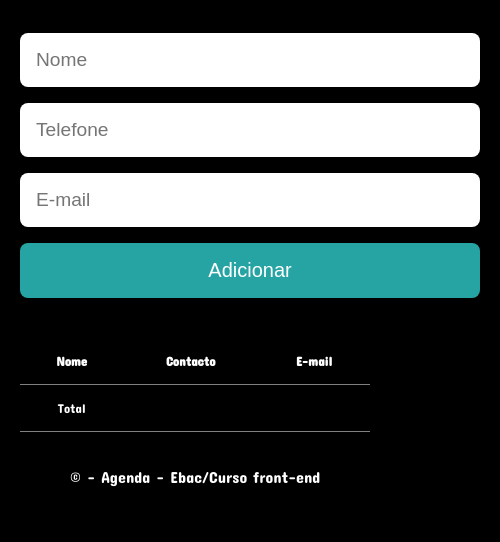
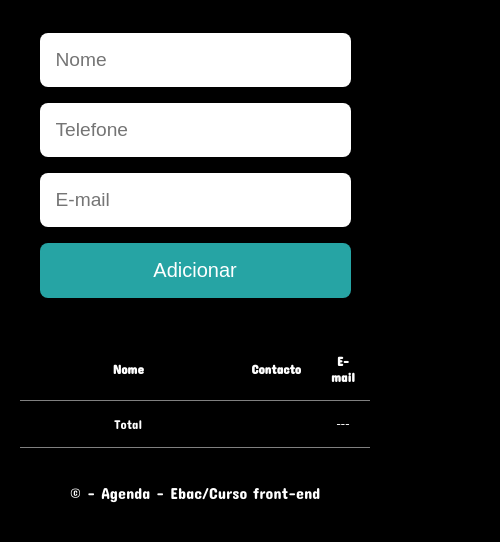
Before and after one commit to eliamiguel/Agenda_contato, a plain HTML site: page index.html in a window 390 px wide. Shown: the part 160-702 px from the top of the page, 500 px wide, since content can reach past the window. Drawn offline with nearby package versions, Linux system fonts and the light colour scheme.

Commit message:
organizando

```diff
--- a/index.html
+++ b/index.html
@@ -27,7 +27,7 @@
   <form id="form" >
     <div class="container">
       <input type="text" nome="nome" id="nome" required placeholder="Nome">
-      <input type="number" name="numero" id="numero" required placeholder="Telefone">
+      <input type="number" name="numero" id="numero" required placeholder="Telefone" >
       <input type="email" name="email" id="email" required placeholder="E-mail">
       <button type="submit">
       Adicionar
@@ -49,7 +49,7 @@
           <tr>
             <td class="t">Total </td>
             <td></td>
-            <td id="QuantidadeNome"></td>
+            <td id="QuantidadeNome">---</td>
           </tr>
         </tfoot>
       </thead>
--- a/midea-query.css
+++ b/midea-query.css
@@ -3,6 +3,7 @@
   padding: 0px;
   box-sizing: border-box;
 }
+
 
 @media screen and (min-width: 768px) and (max-width: 992px){
   body{
@@ -10,8 +11,7 @@
     min-height: 100vh;
   }
   .container{
-    max-width: 79vw;
-    width:768px;
+    width: 79vw;
   }
   header{
     display: flex;
--- a/style.css
+++ b/style.css
@@ -3,19 +3,18 @@
   margin: 0;
   padding: 0;
   box-sizing: border-box;
-  background-color: black;
+  background-color:black;
+}
+
+::-webkit-scrollbar {
+  width: 0px;
+  height: 0px;
 }
 
 /* Definindo tamanho da fonte em relação ao tamanho do dispositivo */
 html, body{
   width: 100vw;
   min-height: 100vh;
-}
-
-/* Estilo para scrollbar */
-::-webkit-scrollbar {
-  width: 0;
-  height: 0;
 }
 
 /* Estilos para header */
@@ -34,14 +33,13 @@ header h1 {
 
 header img {
   width: 60px;
-  height: 60px;
   border-radius: 50%;
   margin-bottom: 1rem;
 }
 
 /* Estilos para container */
 .container {
-  width: 500px;
+  width:100%;
   margin: auto;
   padding:20px;
   text-align: justify;
@@ -49,6 +47,11 @@ header img {
 }
 
 /* Estilos para formulário */
+#form {
+  width: 90vw;
+  margin: auto;
+
+}
 form input,
 button {
   background-color: white;
@@ -73,14 +76,15 @@ button:hover{
 }
 /* Estilos para ttabela*/
 table{
-  max-width:100%;
-  width: 500px;
-  justify-content: center;
+
+  width: 90vw;
+  margin: auto;
   padding: 16px;
   padding-bottom: ;
   color: white;
 }
 td,th{
+  width: 100%;
   font-size: 0.8em;
   text-align:center;
   padding: 15px;
@@ -97,6 +101,7 @@ footer{
   padding: 30 0;
 }
 footer p{
+  width: 100%;
   font-size: 0.8em;
   font-size: 1em;
   padding: 15px;
```
Also changed, not shown: script.js (+1 -27 lines).
